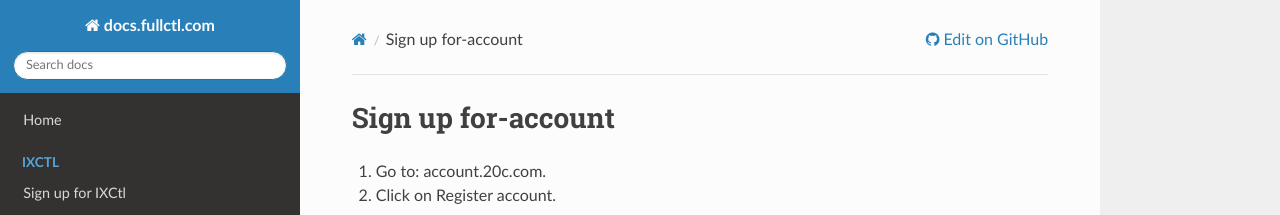
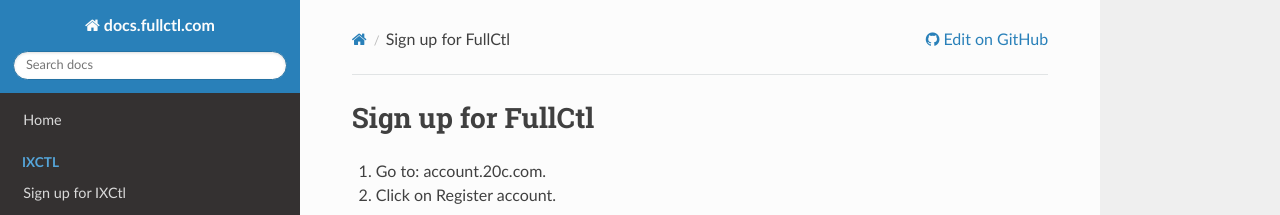
Before and after one commit to fullctl/docs.fullctl.com, an MkDocs documentation site: the page built from docs/HowTos/Sign-up-for-account.md, in a window 1280 px wide and 900 px high. Shown: the top 215 px of the window. Built offline with MkDocs 1.6.1, drawn with Linux system fonts in a browser that asks for light colours; nearby versions of some CDN libraries.

Commit message:
commit on main

```diff
--- a/docs/HowTos/Sign-up-for-account.md
+++ b/docs/HowTos/Sign-up-for-account.md
@@ -1,4 +1,4 @@
-# Sign up for-account
+# Sign up for FullCtl
 1. Go to: account.20c.com.
 2. Click on Register account.
 ![](img/sign-up-for-account-images/step%202%20register%20account.jpg)
```
Also changed, not shown: docs/HowTos/Add-Organization.md (+0 -1 lines).
